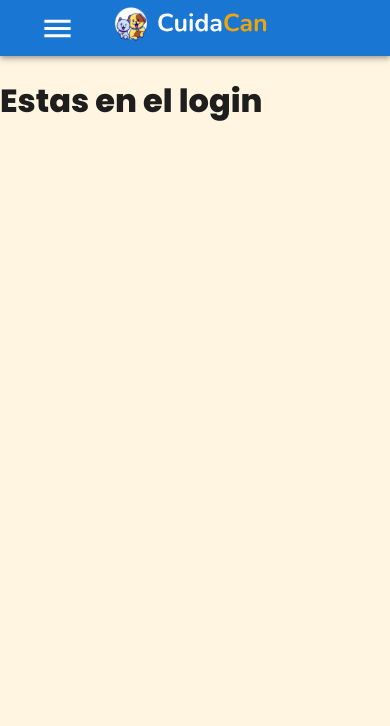
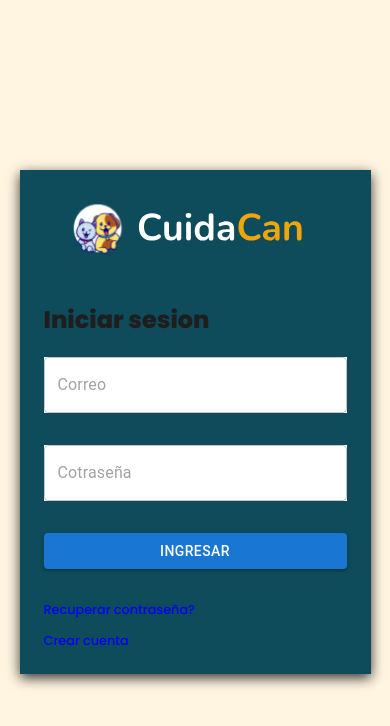
Before and after one commit to AlfredoBelt/petsitter-frontend, a Next.js app: page /iniciar-sesion in a window 390 px wide. Shown: the top 726 px of the page. Built offline with nearby package versions, Linux system fonts and the light colour scheme.

Commit message:
login responsive

```diff
--- a/src/modules/infopetsitter/aside.js
+++ b/src/modules/infopetsitter/aside.js
@@ -5,7 +5,7 @@ import {ContactButton, QuestionButton} from "@/component/infoPetsitter/index"
 
 export default function AsideInfo(){
     return(
-        <Box sx={{display:"flex", flexDirection:"column", rowGap:"1em"}}>
+        <Box sx={{display:"flex", flexDirection:"column", rowGap:"1em", fontSize:{xs:"0.7em", sm:"1em"}}}>
             <Box>
                 <strong className={poppins.className}>Esmeralda Aguilar</strong>
                 <Rating value={5} readOnly sx={{paddingLeft:"1em"}}/>
--- a/src/modules/infopetsitter/commentCard.js
+++ b/src/modules/infopetsitter/commentCard.js
@@ -4,7 +4,7 @@ export default function CommentCard(){
     return(
         <Box sx={{display:"flex", columnGap:"1em"}}>
             <Avatar src="https://www.vivemasvidas.com/uploads/selfie-hombre-y-perro.jpg" alt="perfil" sx={{width:{xs:"2em",md:"3em"}, height:{xs:"2em",md:"3em"}}} />
-            <Box sx={{fontSize:{xs:"0.7em", md:"0.8em"}}}>
+            <Box sx={{fontSize:{xs:"0.7em", sm:"0.8em"}}}>
                 <p>Esmeralda es una profesional del cuidado de casas. Es una grande comunicadora, puntual,
                     amable, limpia y, lo más importante, es muy cariñosa con Olive. Culiacán Sin. 23 mar - 01 abr 2023</p>
                 <p>Culiacán Sin. 23 mar - 01 abr 2023</p>
--- /dev/null
+++ b/src/modules/login/form.js
@@ -0,0 +1,21 @@
+import { Box, Button, TextField } from "@mui/material";
+import { poppins } from "@/fonts/fonts";
+import Link from "next/link";
+import { routes } from "@/utils/utils";
+
+export default function FormLogin(){
+    return(
+        <Box sx={{padding:{xs:"1.5em",md:"3em"}}}>
+            <h2 className={poppins.className}>Iniciar sesion</h2>
+            <form style={{display:"flex", flexDirection:"column", rowGap:"2em"}}>
+                <TextField type="text" variant="outlined" placeholder="Correo" sx={{background:"white"}}/>
+                <TextField type="text" variant="outlined" placeholder="Cotraseña" sx={{background:"white"}}/>
+                <Button type="submit" variant="contained">Ingresar</Button>
+                <Box sx={{display:"flex", flexDirection:"column", fontSize:"0.8em", rowGap:"1em"}}>
+                    <Link href={"#"} style={{color:"blue"}}>Recuperar contraseña?</Link>
+                    <Link href={routes.SIGNUP} style={{color:"blue"}}>Crear cuenta</Link>
+                </Box>
+            </form>
+        </Box>
+    )
+}
--- /dev/null
+++ b/src/modules/login/index.js
@@ -0,0 +1,23 @@
+import { Box, Grid } from "@mui/material";
+import FormLogin from "./form";
+import Image from "next/image";
+
+export default function Login(){
+    return(
+        <Box sx={{display:"flex", justifyContent:"center", alignItems:"center", height:"100vh"}}>
+            <Box sx={{ width:{xs:"90%",md:"70%"}, height:"auto"}}>
+                <Grid container flexGrow={1} sx={{boxShadow:"rgba(0, 0, 0, 0.8) 0px 4px 12px"}}>
+                    <Grid item xs={12} md={6} sx={{background:{xs:"#0E4B5B", md:"#FFF5E1"}}}>
+                        <Box sx={{display:{xs:"flex", md:"none"}, justifyContent:"center", alignItems:"center", paddingTop:"2em"}}>
+                            <Image src={"/logo_00.svg"} width={400} height={230} alt="imagen logo" style={{width:"70%", height:"auto"}}/>
+                        </Box>
+                        <FormLogin />
+                    </Grid>
+                    <Grid item xs={12} md={6} sx={{background:"#0E4B5B", display:{xs:"none", md:"flex"}, justifyContent:"center", alignItems:"center"}}>
+                        <Image src={"/logo_00.svg"} width={400} height={230} alt="imagen logo" style={{width:"100%", height:"auto"}}/>
+                    </Grid>
+                </Grid>
+            </Box>
+        </Box>
+    )
+}
--- a/src/modules/mainLayout.js
+++ b/src/modules/mainLayout.js
@@ -21,7 +21,7 @@ export default function MainLayout({children}){
     return(
         <>
         {
-            pathname === routes.SIGNUP
+            pathname === routes.SIGNUP || pathname === routes.LOGIN
             ? null
             : <HeaderNavbar toggleDrawer={toggleDrawer} openNabar={openNabar} />
 
--- a/src/modules/signup/index.js
+++ b/src/modules/signup/index.js
@@ -29,13 +29,13 @@ export default function SignUp(){
                         <Grid item xs={4} md={6} lg={4}>
                             <InputText type="text" placeholder="Teléfono" required/>
                         </Grid>
-                        <Grid item xs={4} md={6} lg={4} sx={{display:{xs:"none", md:"block"}}}>
+                        <Grid item xs={4} md={6} lg={4} >
                             <InputText type="text" placeholder="Correo" required/>
                         </Grid>
-                        <Grid item xs={4} md={6} lg={4} sx={{display:{xs:"none", md:"block"}}}>
+                        <Grid item xs={4} md={6} lg={4} >
                             <InputText type="text" placeholder="Contraseña" required/>
                         </Grid>
-                        <Grid item xs={4} md={6} lg={4} sx={{display:{xs:"none", md:"block"}}}>
+                        <Grid item xs={4} md={6} lg={4} >
                             <InputText type="text" placeholder="Repetir contraseña" required/>
                         </Grid>
                         <Grid item xs={4} sx={{display:{xs:"none", md:"block"}}}></Grid>
--- a/src/pages/iniciar-sesion.js
+++ b/src/pages/iniciar-sesion.js
@@ -1,5 +1,7 @@
-export default function Login(){
+import Login from "@/modules/login";
+
+export default function LoginPage(){
     return(
-        <h1>Estas en el login</h1>
+        <Login />
     )
 }
```
Also changed, not shown: src/component/home/home.js (+0 -9 lines), src/modules/infopetsitter/slider.js (+5 -6 lines).
